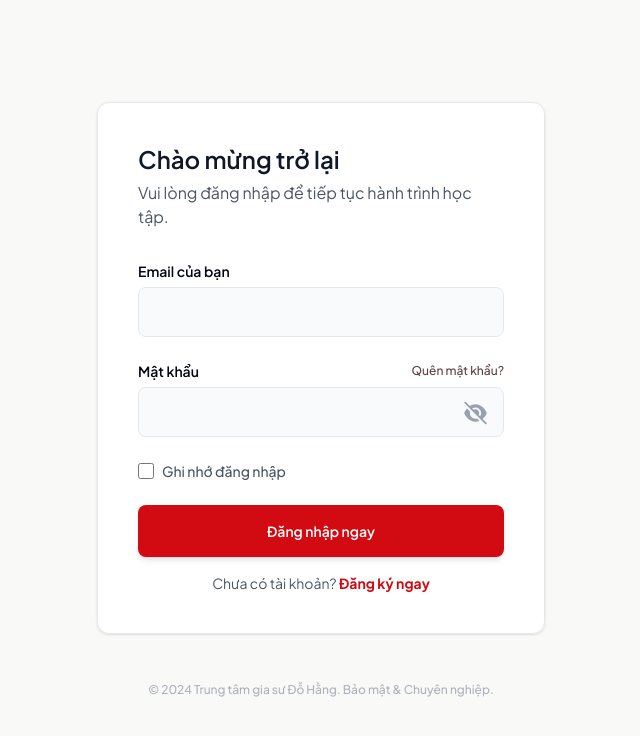
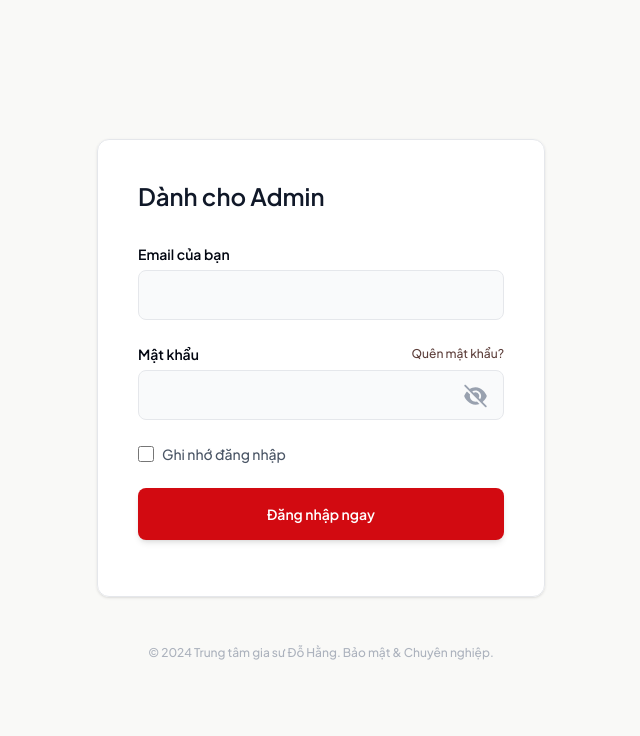
Before and after one commit to binhv005/tutor-website-project, a React (Vite) app in the folder tutor-frontend/: page /login in a window 1280 px wide. Shown: the top 736 px of the page, without its empty margins (319-959 px from the left). Built offline with nearby package versions, Linux system fonts and the light colour scheme; the HTML template or start-up script is replaced by a standard one.

Commit message:
refactor(login): delete register path and fix text

```diff
--- a/tutor-frontend/src/pages/LoginPage.jsx
+++ b/tutor-frontend/src/pages/LoginPage.jsx
@@ -35,11 +35,8 @@ export default function LoginPage() {
           <div className="w-full max-w-md bg-white/95 backdrop-blur-md p-6 sm:p-8 md:p-10 rounded-xl shadow-sm border border-gray-200">
             <div className="mb-6 md:mb-8">
               <h2 className="text-xl sm:text-2xl font-semibold text-gray-900 mb-1.5">
-                Chào mừng trở lại
+                Dành cho Admin
               </h2>
-              <p className="text-gray-600 text-sm sm:text-base">
-                Vui lòng đăng nhập để tiếp tục hành trình học tập.
-              </p>
             </div>
 
             <form onSubmit={handleSubmit} className="space-y-5 md:space-y-6">
@@ -126,13 +123,6 @@ export default function LoginPage() {
                 {isLoading ? "Đang xử lý..." : "Đăng nhập ngay"}
               </button>
             </form>
-
-            <p className="text-center text-xs sm:text-sm text-gray-600">
-              Chưa có tài khoản?{" "}
-              <Link to="/register" className="font-bold text-primary">
-                Đăng ký ngay
-              </Link>
-            </p>
           </div>
 
           <footer className="mt-8 md:mt-12 text-center text-gray-400 opacity-80">
```
